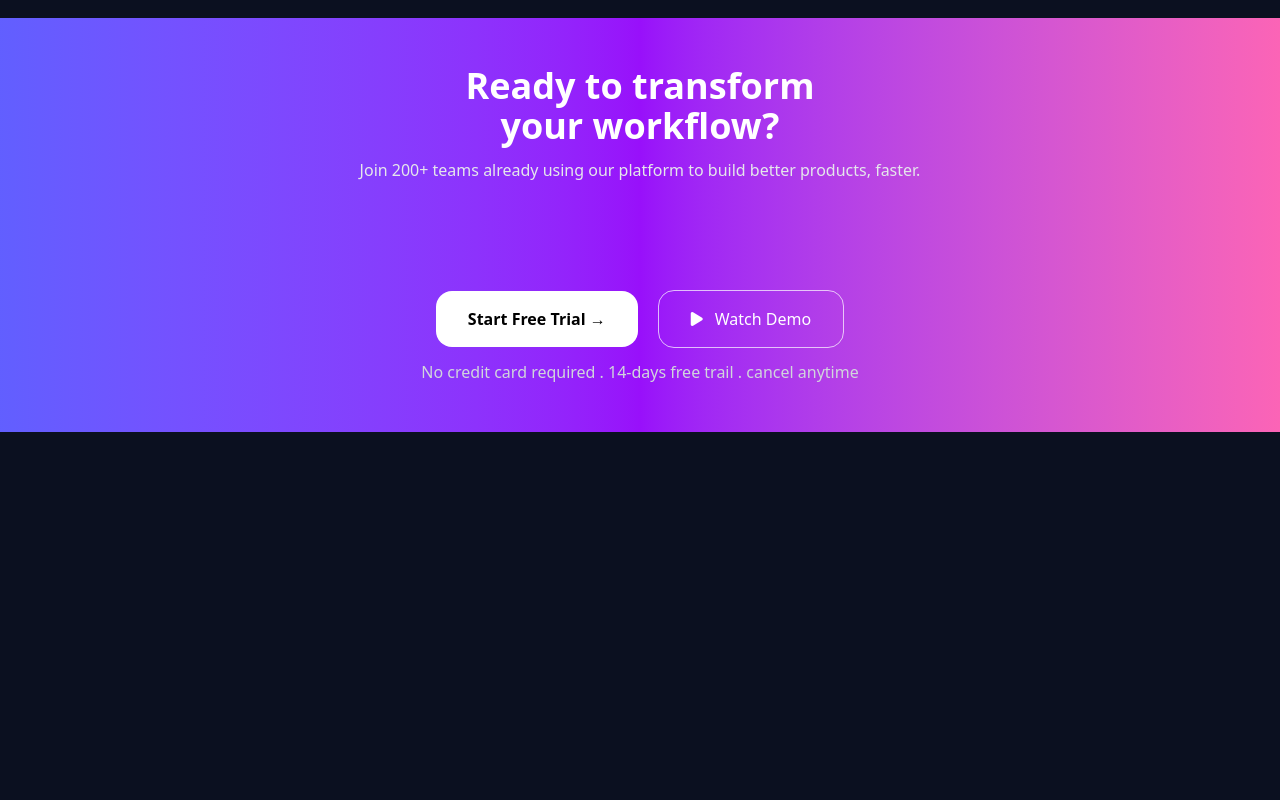
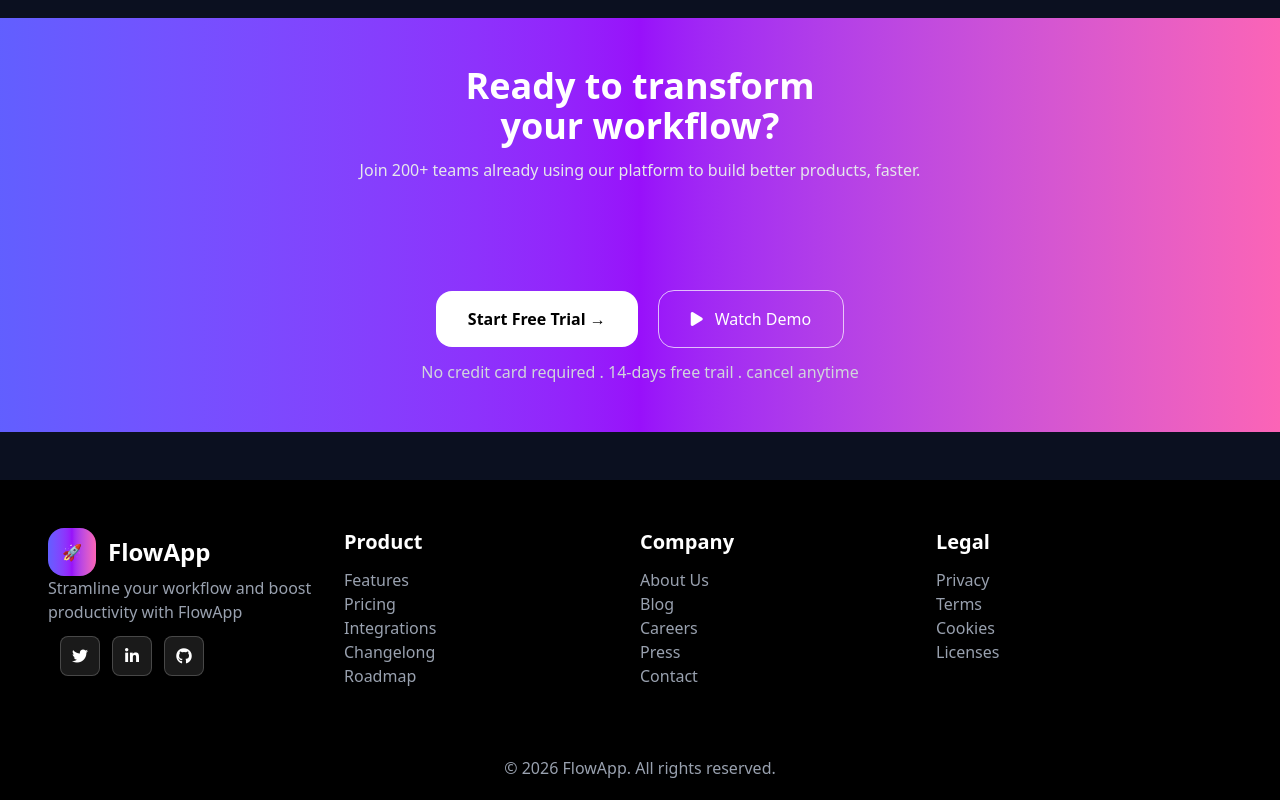
Before and after one commit to Sushant305/tailwind_project, a website: page index.html in a window 1280 px wide. Shown: the part 2100-2900 px from the top of the page. Before the commit the page ends 2532 px from the top, so only its background shows below. Drawn offline with Linux system fonts and the light colour scheme.

Commit message:
all  the project done

```diff
--- a/index.html
+++ b/index.html
@@ -471,8 +471,9 @@
         </div>
     </section>
 
-    <section class="bg-[#0B1020] mb-12 ">
-        <div class="bg-gradient-to-r from-indigo-500 via-purple-600 to-pink-400 flex flex-col justify-center items-center ">
+    <section class="bg-[#0B1020]  ">
+        <div
+            class="bg-gradient-to-r from-indigo-500 via-purple-600 to-pink-400 flex flex-col justify-center items-center mb-12">
             <div class="p-12">
                 <h2 class=" text-4xl text-white font-bold text-center ">Ready to transform <br> your workflow?</h2>
                 <p class="text-gray-200 text-center p-3">Join 200+ teams already using our platform to build better
@@ -481,8 +482,7 @@
 
             <div class="flex flex-col sm:flex-row gap-5 mt-12 items-center justify-center lg:justify-start">
 
-                <button
-                    class="bg-white text-black px-8 py-4 rounded-2xl font-semibold hover:scale-105 transition">
+                <button class="bg-white text-black px-8 py-4 rounded-2xl font-semibold hover:scale-105 transition">
 
                     Start Free Trial →
 
@@ -498,13 +498,63 @@
 
             </div>
             <div class="mb-12">
-                <h2 class="text-gray-300 text-center mt-3 ">No credit card required . 14-days free trail . cancel anytime </h2>
+                <h2 class="text-gray-300 text-center mt-3 ">No credit card required . 14-days free trail . cancel
+                    anytime </h2>
             </div>
         </div>
     </section>
 
     <footer class="bg-black">
+        <div class="grid grid-cols-1 xl:grid-cols-4 p-12">
+            <div>
+                <div class="flex  items-center">
+                    <div
+                        class="bg-gradient-to-r from-indigo-500 via-purple-600 to-pink-400 size-12 mr-3 rounded-2xl flex justify-center items-center">
+                        🚀</div>
+                    <h2 class="text-white text-2xl font-bold">FlowApp</h2>
+                </div>
+                <p class=" text-gray-400">Stramline your workflow and boost productivity with FlowApp</p>
+                <div class="flex  items-center gap-3 p-3">
+                    <div class=" size-10 bg-gray-50/10 border border-white/20 rounded-lg flex items-center justify-center text-white hover:bg-blue-300 transition-all duration-300 ease-in-out">
+                        <i class="fa-brands fa-twitter"></i>
+                    </div>
+                    <div class="size-10 bg-gray-50/10 border border-white/20 rounded-lg flex items-center justify-center text-white hover:bg-blue-600 transition-all duration-300 ease-in-out">
+                        <i class="fa-brands fa-linkedin-in"></i>
+                    </div>
+                    <div class="size-10 bg-gray-50/10 border border-white/20 rounded-lg flex items-center justify-center text-white hover:bg-purple-600 transition-all duration-300 ease-in-out">
+                        <i class="fa-brands fa-github"></i>
+                    </div>
 
+                </div>
+
+            </div>
+            <div>
+                <h2 class="text-white text-xl font-bold mb-3">Product</h2>
+                <p class="text-gray-400">Features</p>
+                <p class="text-gray-400">Pricing</p>
+                <p class="text-gray-400">Integrations</p>
+                <p class="text-gray-400">Changelong</p>
+                <p class="text-gray-400">Roadmap</p>
+            </div>
+            <div>
+                <h2 class="text-white text-xl font-bold mb-3">Company</h2>
+                <p class="text-gray-400">About Us</p>
+                <p class="text-gray-400">Blog</p>
+                <p class="text-gray-400">Careers</p>
+                <p class="text-gray-400">Press</p>
+                <p class="text-gray-400">Contact</p>
+            </div>
+            <div>
+                <h2 class="text-white text-xl font-bold mb-3">Legal</h2>
+                <p class="text-gray-400">Privacy</p>
+                <p class="text-gray-400">Terms</p>
+                <p class="text-gray-400">Cookies</p>
+                <p class="text-gray-400">Licenses</p>
+            </div>
+        </div>
+        <div>
+            <h2 class="text-gray-400 text-center p-5">&copy; 2026 FlowApp. All rights reserved.</h2>
+        </div>
     </footer>
 
 
```
Also changed, not shown: output.css.
